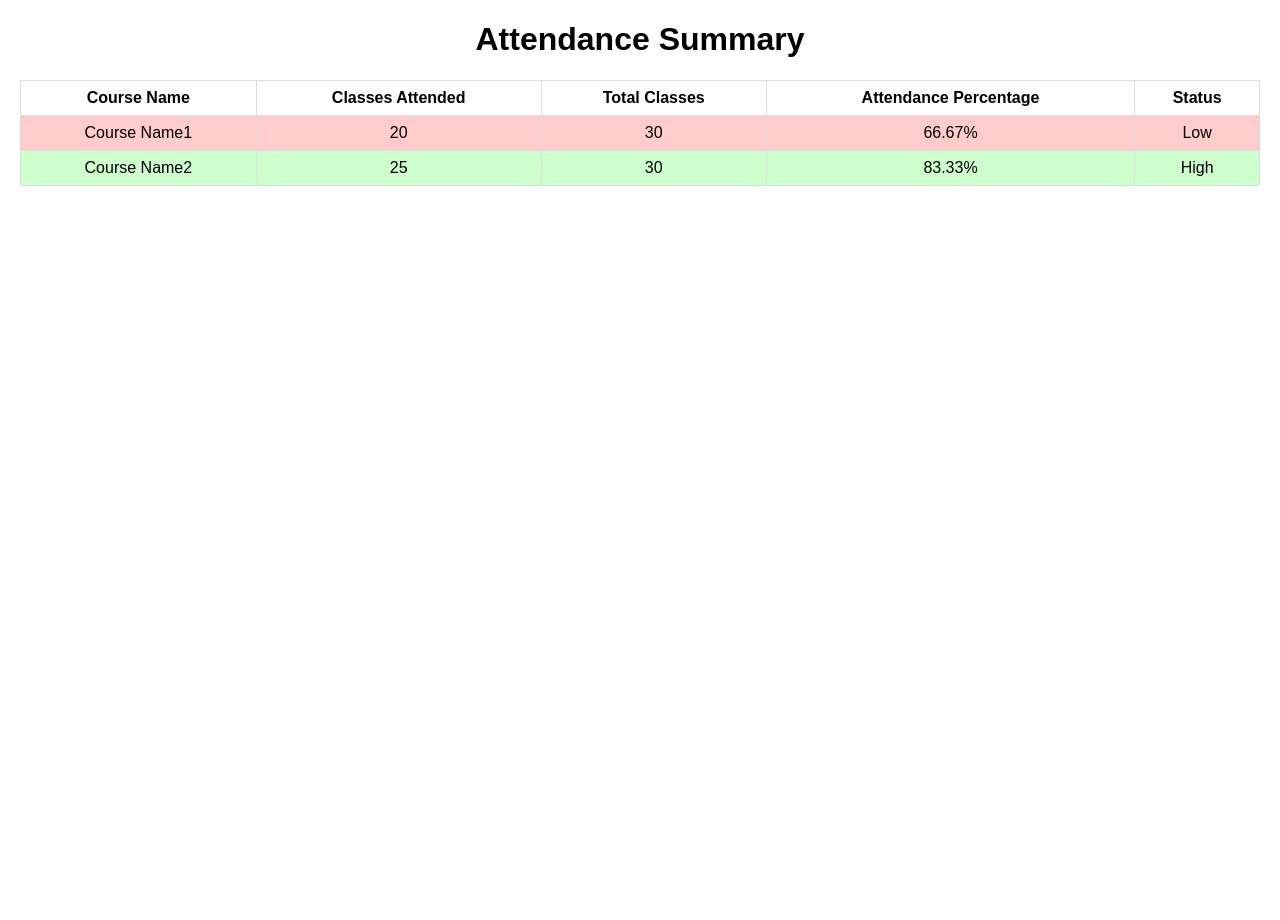
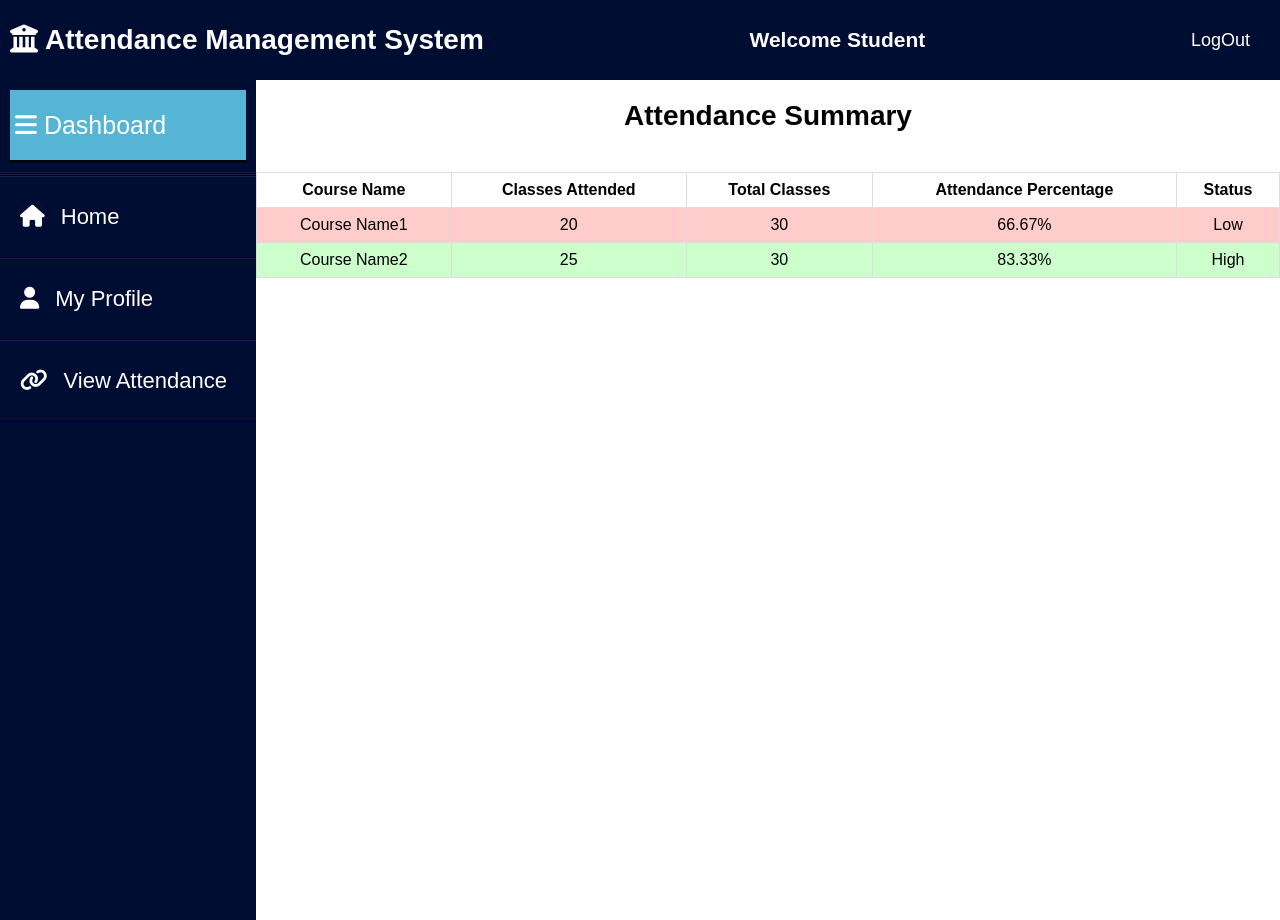
Before and after one commit to KhushiJain2004/Attendance-management-system-Devops-lab-, a Django app: template ATTENDANCE_MANAGEMENT_SYSTEM/template/attendancesummary.html in a window 1280 px wide. Run offline with Django 4.2, Linux system fonts and the light colour scheme; the template is opened without the code that fills it, so the values that code supplies are empty; parts of the project's set-up code (start-up, migrations or seed data) failed here and were passed over.

Commit message:
Update attendancesummary.html

```diff
--- a/ATTENDANCE_MANAGEMENT_SYSTEM/template/attendancesummary.html
+++ b/ATTENDANCE_MANAGEMENT_SYSTEM/template/attendancesummary.html
@@ -4,11 +4,13 @@
     <meta charset="UTF-8">
     <meta name="viewport" content="width=device-width, initial-scale=1.0">
     <title>Attendance Summary</title>
+    <link rel="stylesheet" href="https://cdnjs.cloudflare.com/ajax/libs/font-awesome/6.4.0/css/all.min.css">
+
+    <link rel="stylesheet" type="text/css" href="assets/css/admindashboard.css">
     <!-- Add your CSS styles here -->
     <style>
         body {
             font-family: Arial, sans-serif;
-            margin: 20px;
         }
         h1 {
             text-align: center;
@@ -29,11 +31,76 @@
         .high-attendance {
             background-color: #CCFFCC; /* Light green */
         }
+
+        <!---->
+        aside ul a{
+            padding-left:20px;
+            line-height:80px;
+            font-size:22px;
+        }
+        aside ul a:hover{
+            padding-left: 30px;
+        }
+        .content-container h3
+        {
+            padding:20px;
+            font-size:28px;
+            text-align:center;
+        }
+        .content-container h4
+        {
+            padding:20px;
+            font-size: 25px;
+        }
+        aside{
+            height:100vh;
+            position:fixed;
+            margin-top:60px;
+            padding-top:20px;
+        }
+        .card
+        {
+            flex-direction: row;
+            min-height:150px;
+            justify-content: center;
+
+        }
+        .dashboard_container
+        {
+            justify-content: center;
+            align-items:center;
+        }
+        .icon i{
+            color:white;
+            font-size: 25px;
+        }
+
     </style>
 </head>
     <body>
 
-    <h1>Attendance Summary</h1>
+        <header class="mainheader">
+            <h1><i class="fas fa-university"></i>Attendance Management System</h1>
+            <h2>Welcome Student</h2>
+            <a href="" class=""btn>LogOut</a>
+        </header>
+
+        <aside>
+            <header>
+                <a >
+                    <i class="fas fa-bars"></i>Dashboard
+                </div>
+            </header>
+            <ul>
+                <li><a href="Studentdashboard.html"><i class="fa fa-home"></i>Home</a></li>
+                <li><a href=""><i class="fa fa-user"></i>My Profile</a></li>
+                <li><a href=""><i class="fa fa-link"></i>View Attendance</a></li>
+            </ul>
+        </aside>
+        <main>
+            <div class="content-container">
+
+            <h3>Attendance Summary</h3>
 
             <table>
                 <thead>
@@ -64,6 +131,7 @@
                     <!-- Add more rows as needed -->
                 </tbody>
             </table>
-
+</div>
+</main>
 </body>
 </html>
```
Lines whose indentation alone changed are shown as unchanged.
